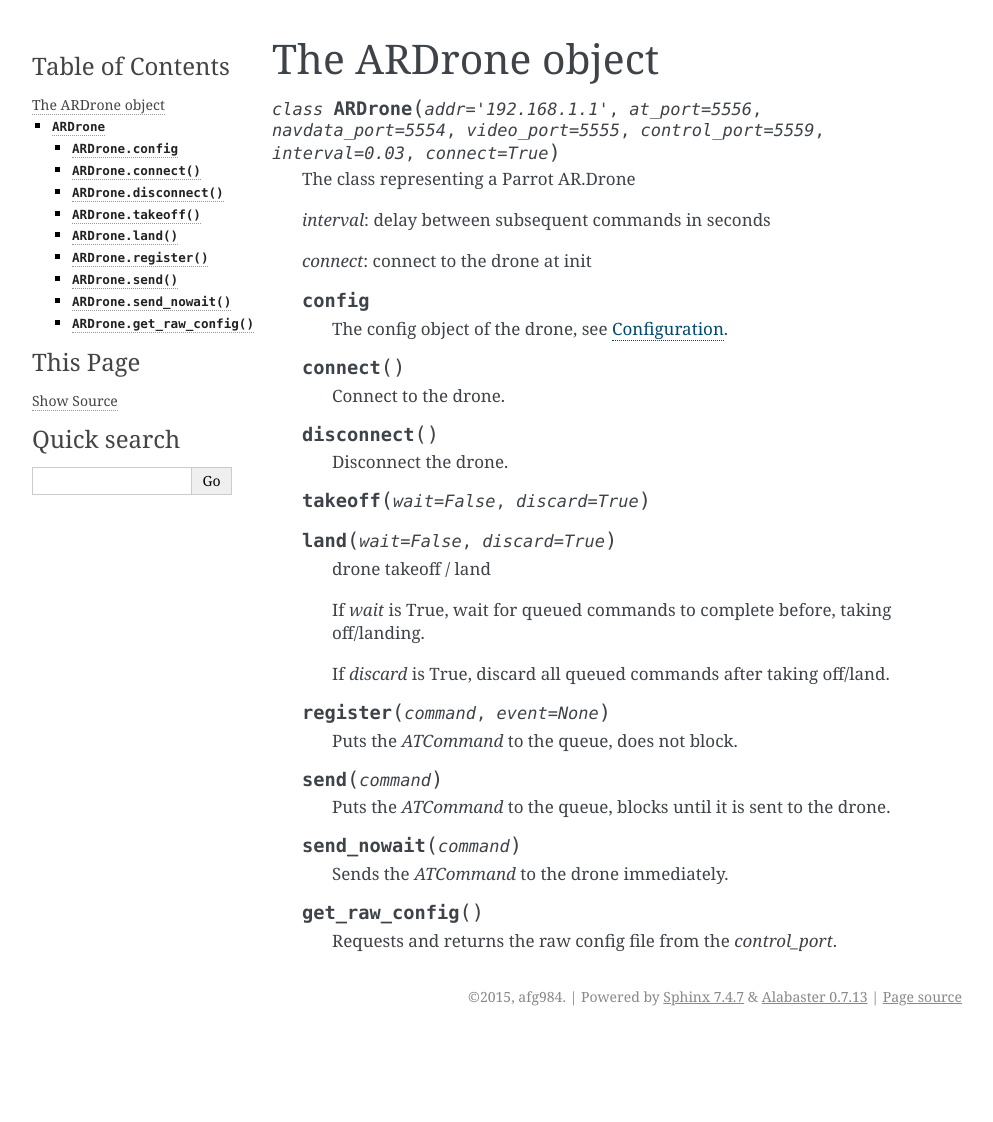
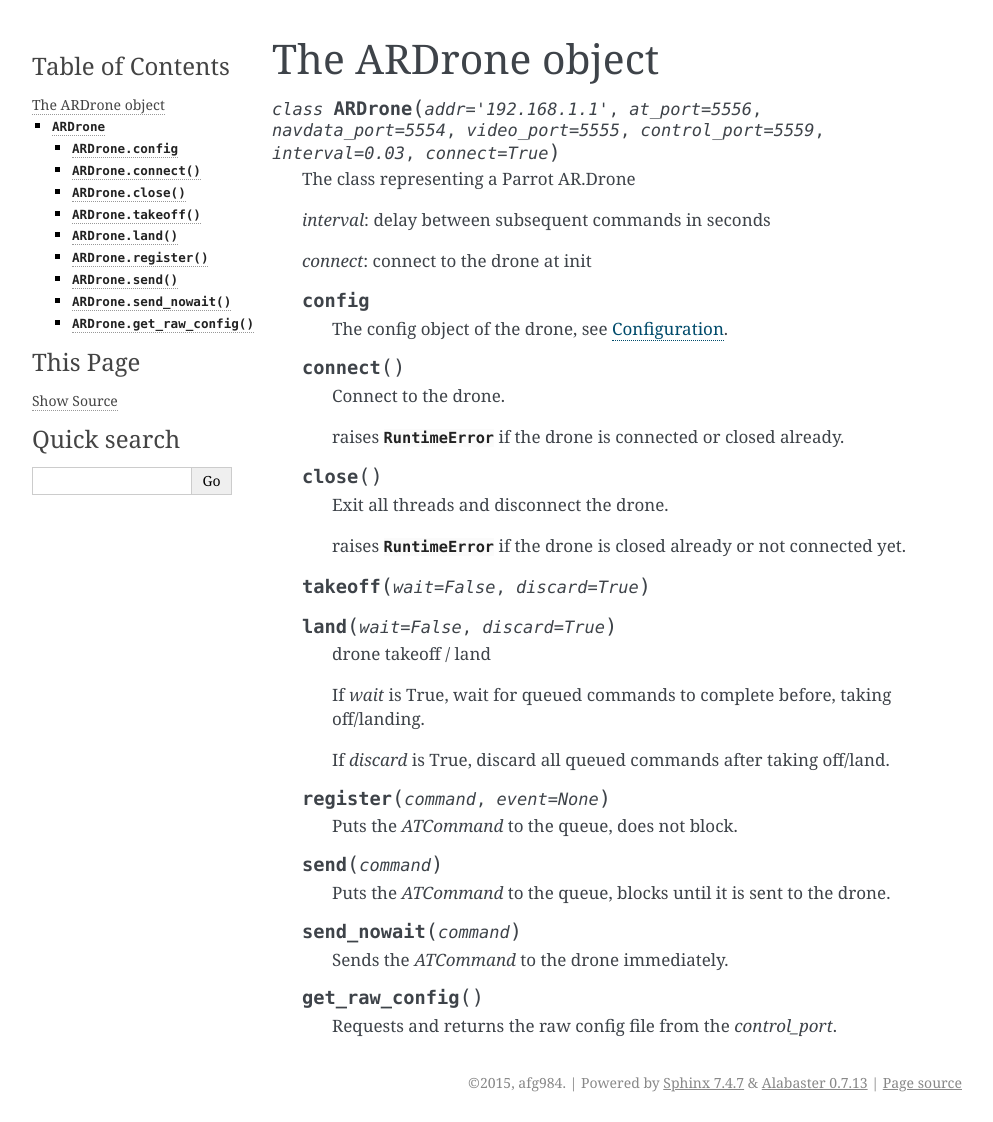
Before and after one commit to afq984/pyardrone, a Sphinx documentation site: the page built from docs/ardrone.rst, in a window 1280 px wide. Shown: the whole page, without its empty margins (148-1141 px from the left). Built offline with Sphinx 7.4.7, drawn with Linux system fonts in a browser that asks for light colours; before the commit the page ends 1036 px from its top, so only the background shows below that.

Commit message:
connect and close raises Runtime

```diff
--- a/docs/ardrone.rst
+++ b/docs/ardrone.rst
@@ -17,9 +17,13 @@
 
         Connect to the drone.
 
-    .. method:: disconnect()
+        raises :py:class:`RuntimeError` if the drone is connected or closed already.
 
-        Disconnect the drone.
+    .. method:: close()
+
+        Exit all threads and disconnect the drone.
+
+        raises :py:class:`RuntimeError` if the drone is closed already or not connected yet.
 
     .. method:: takeoff(wait=False, discard=True)
 
```
